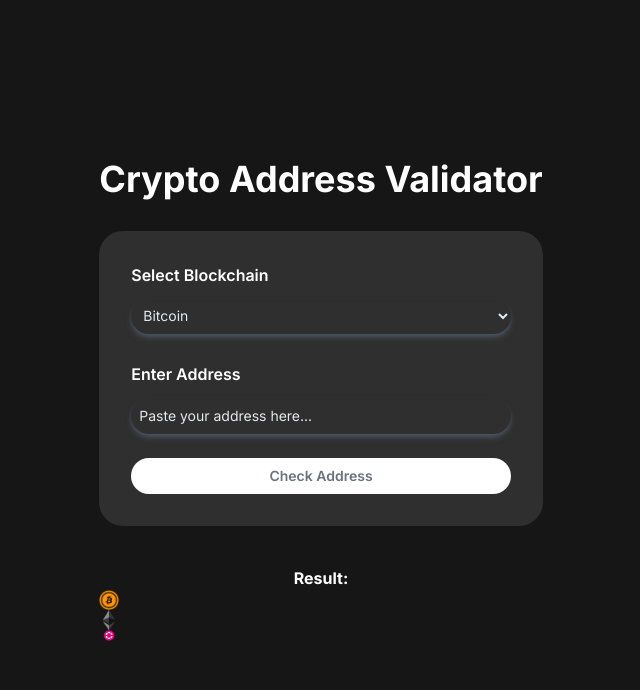
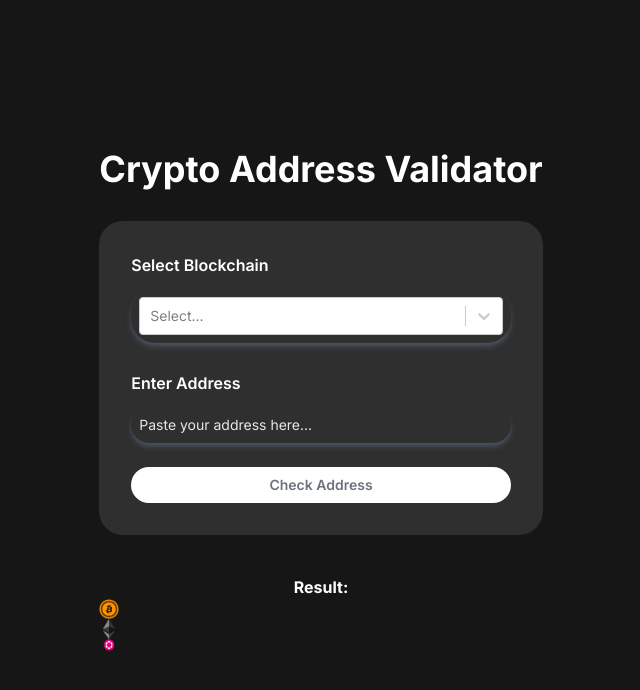
Before and after one commit to 0xScratch/Crypto-Address-Validator, a Next.js app: page / in a window 1280 px wide. Shown: the top 690 px of the page, without its empty margins (319-959 px from the left). Built offline with nearby package versions, Linux system fonts and the light colour scheme.

Commit message:
Fixing stuff

```diff
--- a/src/components/Main.tsx
+++ b/src/components/Main.tsx
@@ -1,6 +1,22 @@
+'use client'
+
 import Image from "next/image";
+import Select from "react-select";
 
 export const Main = () => {
+    const options = [
+        { value: 'bitcoin', label: 'Bitcoin', logo: '/logos/bitcoin.png' },
+        { value: 'ethereum', label: 'Ethereum', logo: '/logos/ethereum.png' },
+        { value: 'polkadot', label: 'Polkadot', logo: '/logos/polkadot.png' }
+    ]
+
+    const formatOptionLabel = ({ value, label, logo }: { value: string, label: string, logo: string }) => (
+        <div className="flex">
+            <Image src={logo} alt={value} width={20} height={20}/>
+            {label}
+        </div>
+    )
+
     return (
         <>
             <div className="flex flex-col">
@@ -9,11 +25,18 @@ export const Main = () => {
                     <div>
                         <div className="mb-7">
                             <label htmlFor="blockchain" className="text-white text-base font-semibold">Select Blockchain</label>
-                            <select name="blockchain" id="blockchain" className="bg-[#2f2f2f] text-gray-200 text-sm rounded-3xl w-full px-2 py-2 shadow-gray-600 shadow-md mt-3 cursor-pointer">
+                            {/* <select name="blockchain" id="blockchain" className="bg-[#2f2f2f] text-gray-200 text-sm rounded-3xl w-full px-2 py-2 shadow-gray-600 shadow-md mt-3 cursor-pointer">
                                 <option value="bitcoin">Bitcoin</option>
                                 <option value="ethereum">Ethereum</option>
                                 <option value="Polkadot">Polkadot</option>
-                            </select>
+                            </select> */}
+                            <Select
+                                name="blockchain"
+                                id="blockchain"
+                                className="bg-[#2f2f2f] text-gray-200 text-sm rounded-3xl w-full px-2 py-2 shadow-gray-600 shadow-md mt-3 cursor-pointer"
+                                options={options}
+                                formatOptionLabel={formatOptionLabel}
+                            />
                         </div>
                         <div>
                             <label htmlFor="address" className="text-white text-base font-semibold">Enter Address</label>
```
Also changed, not shown: package.json (+5 -4 lines), 1 other file (tests, documents, lock files or other folders).
